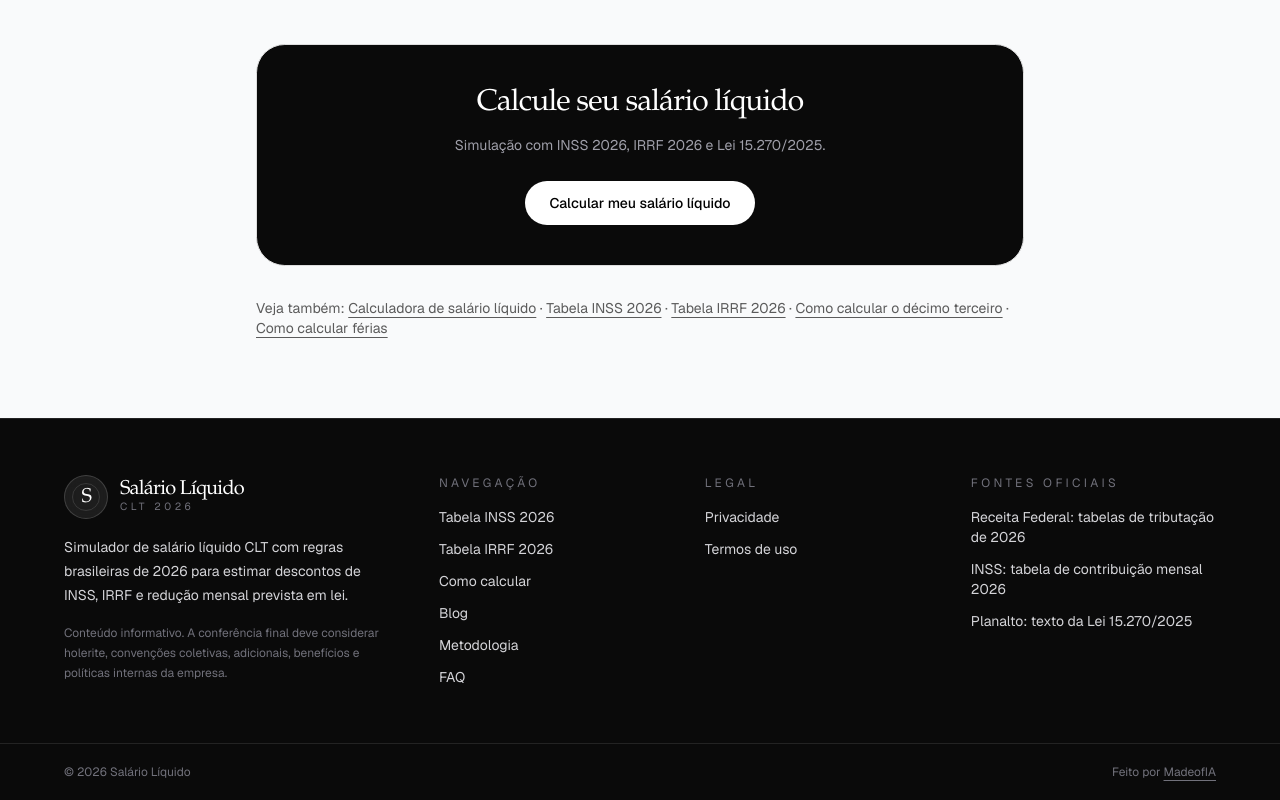
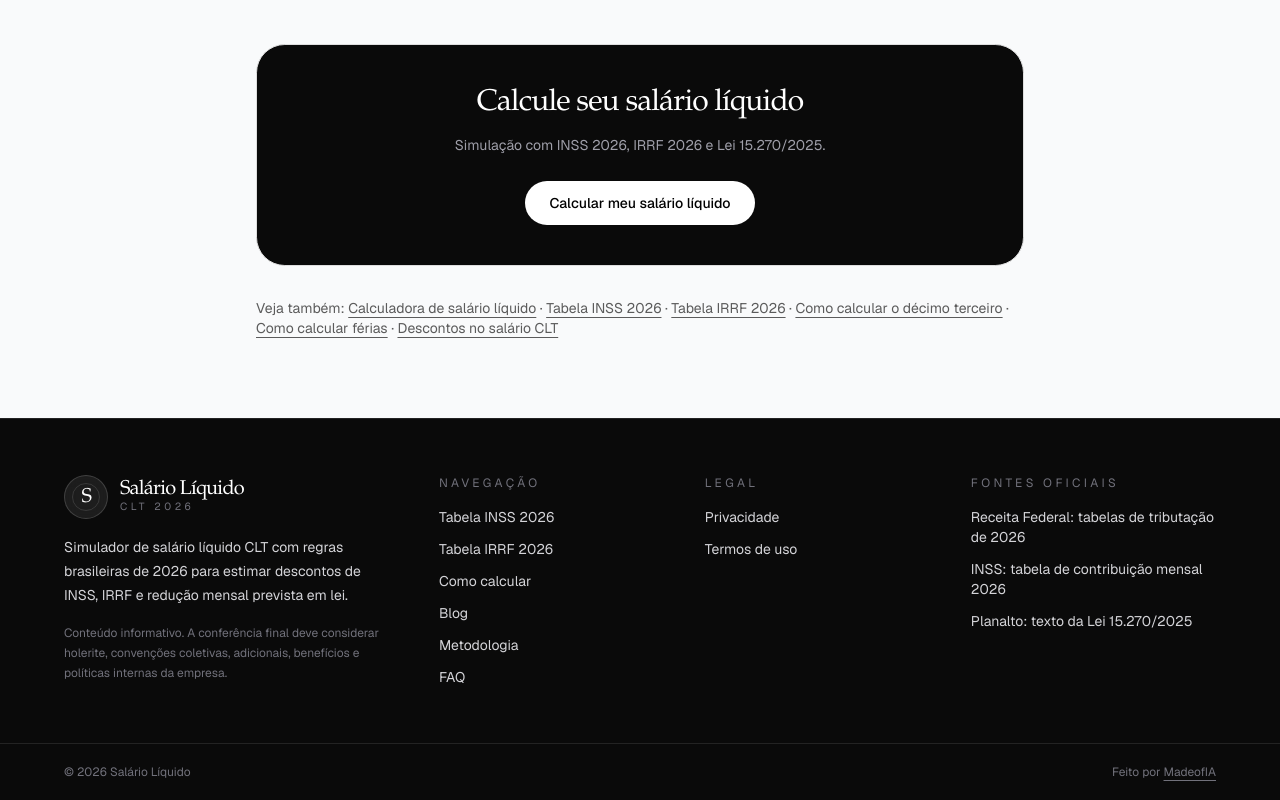
Before and after one commit to marcobrit0/calculo-salario-liquido, a Next.js app: page /blog/como-calcular-rescisao in a window 1280 px wide. Shown: the part 6299-7099 px from the top of the page. Built offline with nearby package versions, Linux system fonts and the light colour scheme; no server answers.

Commit message:
seo: link rescisao guide to descontos-salario-clt (reciprocal of #97)

```diff
--- a/src/app/blog/como-calcular-rescisao/page.tsx
+++ b/src/app/blog/como-calcular-rescisao/page.tsx
@@ -476,6 +476,10 @@ export default function ComoCalcularRescisao() {
               href: "/blog/como-calcular-ferias",
               label: "Como calcular férias",
             },
+            {
+              href: "/blog/descontos-salario-clt",
+              label: "Descontos no salário CLT",
+            },
           ]}
         />
       </ContentBody>
```
